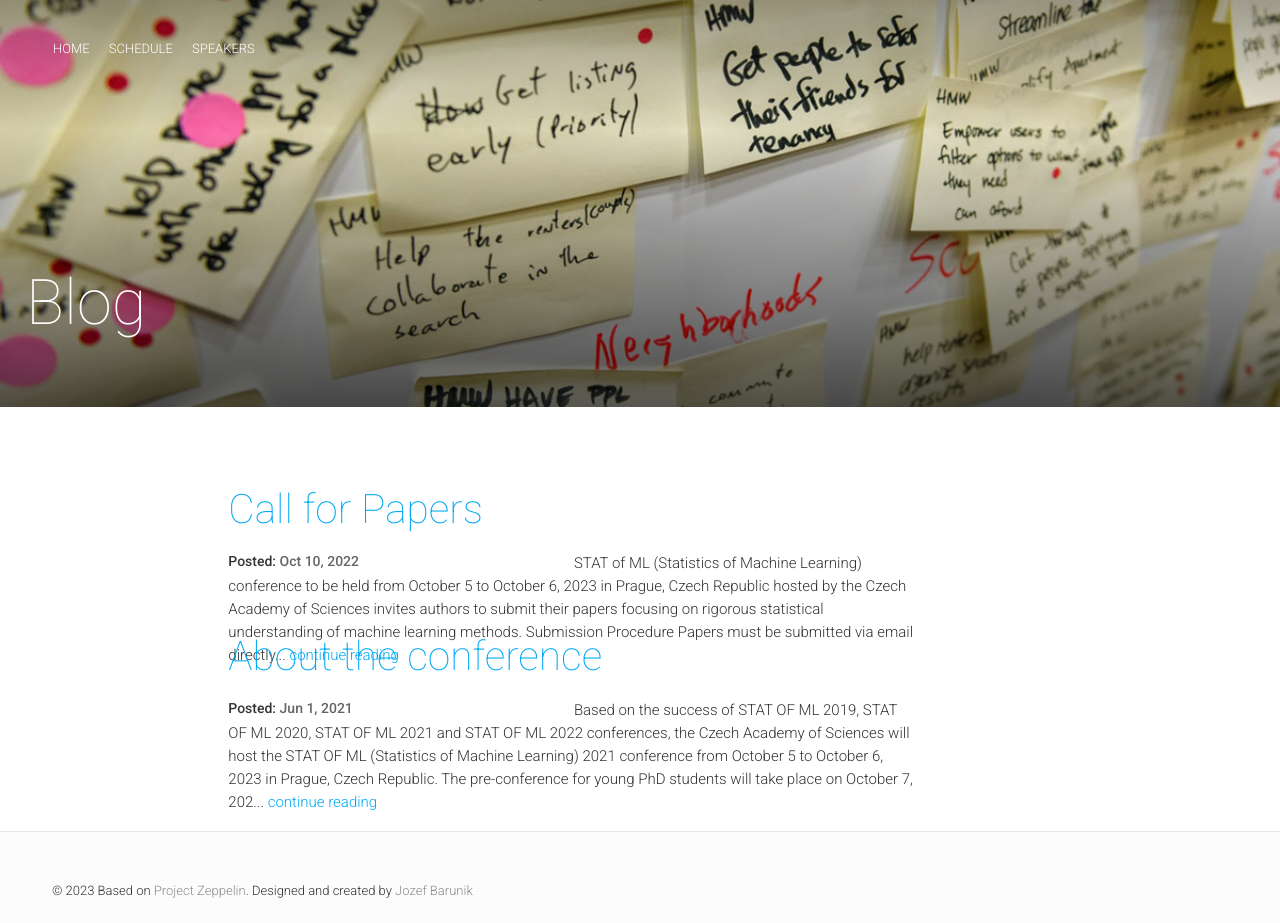
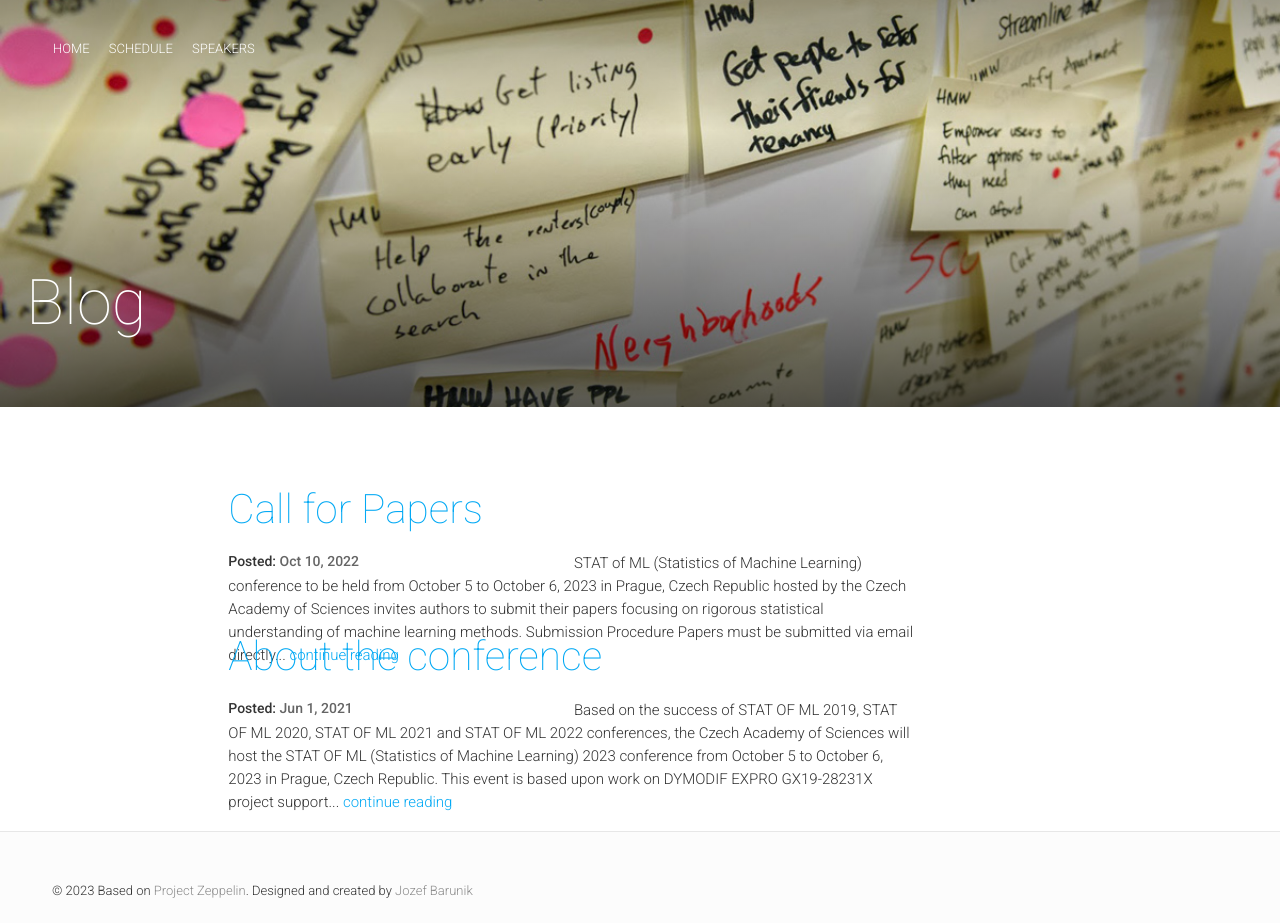
Before and after one commit to barunik/Prague2023, a Jekyll site: the page built from blog.html, in a window 1280 px wide and 923 px high. Built offline with Jekyll 4.4.1, drawn with Linux system fonts in a browser that asks for light colours; nearby versions of some CDN libraries; comment, search, counter and statistics services are not loaded.

Commit message:
Update 2014-07-21-hello-world.markdown

```diff
--- a/_posts/2014-07-21-hello-world.markdown
+++ b/_posts/2014-07-21-hello-world.markdown
@@ -5,7 +5,7 @@ date:   2021-06-01 08:00:00
 isStaticPost: false
 ---
 
-Based on the success of [STAT OF ML 2019](https://barunik.github.io/Prague2019/), [STAT OF ML 2020](https://barunik.github.io/Prague2020/), [STAT OF ML 2021](https://barunik.github.io/Prague2021/) and [STAT OF ML 2022](https://barunik.github.io/Prague2022/) conferences, the Czech Academy of Sciences will host the STAT OF ML (Statistics of Machine Learning) 2021 conference from October 5 to October 6, 2023 in Prague, Czech Republic. The pre-conference for young PhD students will take place on October 7, 2021.
+Based on the success of [STAT OF ML 2019](https://barunik.github.io/Prague2019/), [STAT OF ML 2020](https://barunik.github.io/Prague2020/), [STAT OF ML 2021](https://barunik.github.io/Prague2021/) and [STAT OF ML 2022](https://barunik.github.io/Prague2022/) conferences, the Czech Academy of Sciences will host the STAT OF ML (Statistics of Machine Learning) 2023 conference from October 5 to October 6, 2023 in Prague, Czech Republic.
 
 This event is based upon work on DYMODIF EXPRO GX19-28231X project supported by the Czech Science Foundation as well as COST Action 19130, supported by COST (European Cooperation in Science and Technology), [www.cost.eu](www.cost.eu))
 
```
